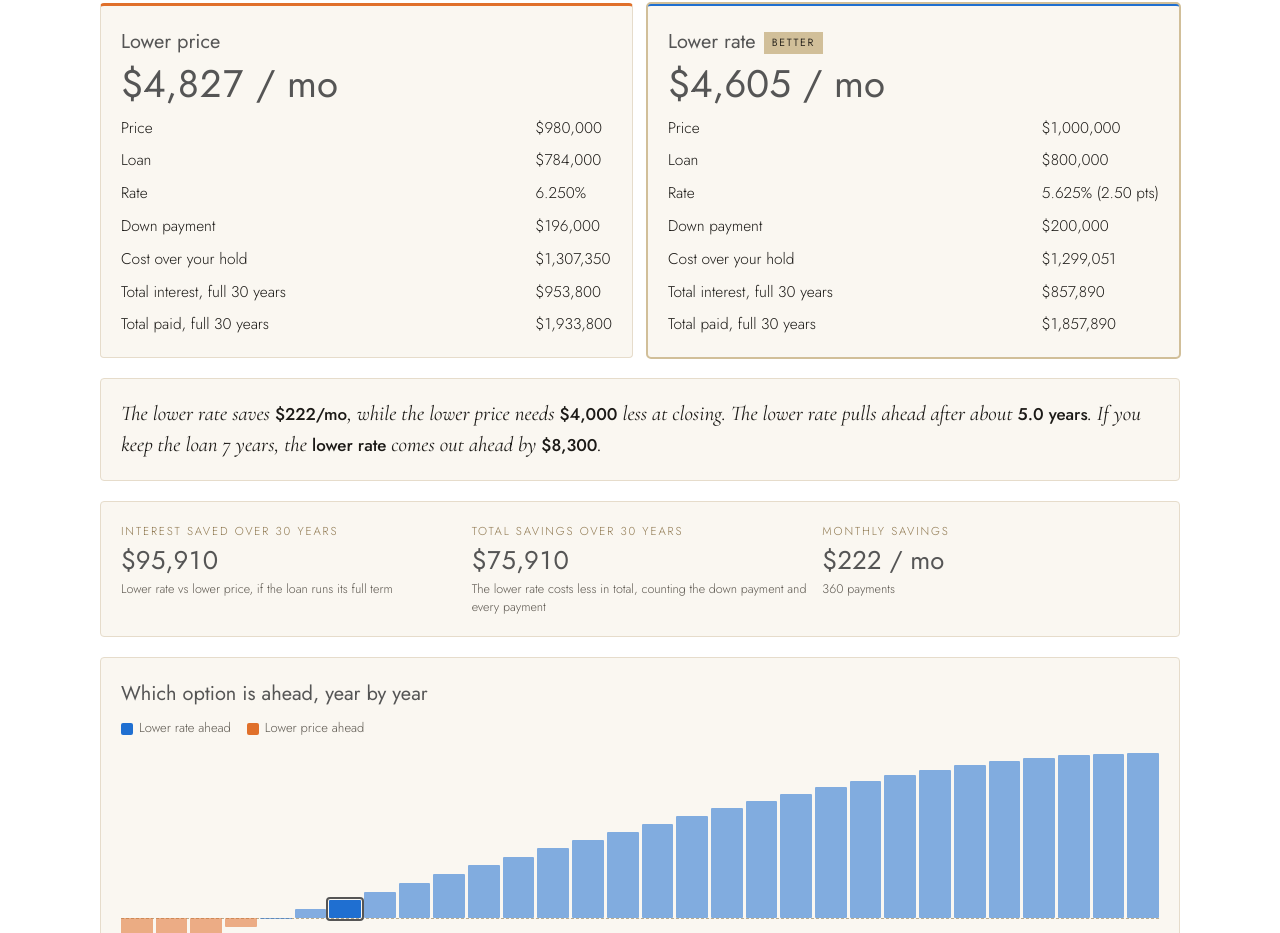
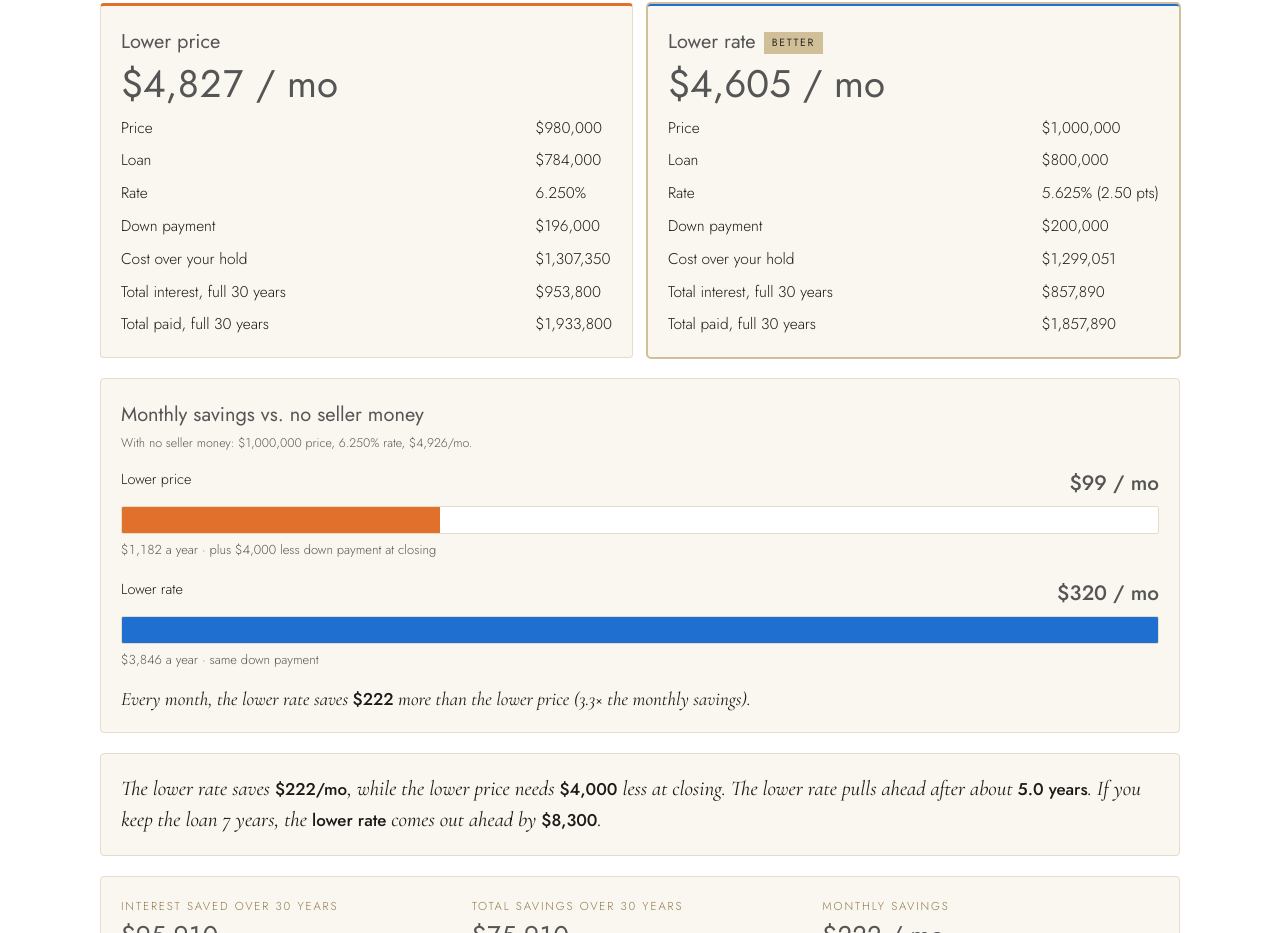
Before and after one commit to anikarenovnak/3roots, a plain HTML site: page buydown/index.html in a window 1280 px wide. Shown: the part 474-1407 px from the top of the page. Drawn offline with nearby package versions, Linux system fonts and the light colour scheme.

Commit message:
Buydown calculator: monthly savings vs no seller money
Co-Authored-By: Claude Opus 5.5 <noreply@anthropic.com>

```diff
--- a/buydown/index.html
+++ b/buydown/index.html
@@ -211,6 +211,16 @@ button:hover { background: #c4b088; }
     </div>
   </section>
 
+  <section class="panel" aria-labelledby="msH">
+    <h2 id="msH">Monthly savings vs. no seller money</h2>
+    <p class="hint" style="margin-top:4px" id="msBase"></p>
+    <div class="bars" style="margin-top:14px">
+      <div class="bar-row"><div class="bar-head"><span>Lower price</span><b id="msA"></b></div><div class="track"><div class="seg" id="msAb" style="background:var(--high)"></div></div><div class="split" id="msAt"></div></div>
+      <div class="bar-row"><div class="bar-head"><span>Lower rate</span><b id="msB"></b></div><div class="track"><div class="seg" id="msBb" style="background:var(--low)"></div></div><div class="split" id="msBt"></div></div>
+    </div>
+    <p class="verdict" style="margin-top:14px;font-size:19px" id="msV"></p>
+  </section>
+
   <section class="panel" aria-label="Verdict"><p class="verdict" id="verdict"></p></section>
 
   <section class="panel stats" aria-label="Over the full loan">
@@ -276,6 +286,13 @@ button:hover { background: #c4b088; }
     const iS = (PA * 360 - LA) - (PB * 360 - LB), tS = (DA + PA * 360) - (DB + PB * 360);
     $('s1').textContent = f(iS); $('s2').textContent = f(Math.abs(tS)); $('s2h').textContent = (tS >= 0 ? 'The lower rate costs less in total' : 'The lower price costs less in total') + ', counting the down payment and every payment';
     $('s3').textContent = f(Math.abs(PA - PB)) + ' / mo';
+    const P0 = pmt(LB, r), sA = P0 - PA, sB = P0 - PB, mxs = Math.max(sA, sB, 1);
+    $('msBase').textContent = 'With no seller money: ' + f(P) + ' price, ' + r.toFixed(3) + '% rate, ' + f(P0) + '/mo.';
+    $('msA').textContent = f(sA) + ' / mo'; $('msB').textContent = f(sB) + ' / mo';
+    $('msAb').style.width = (sA / mxs * 100) + '%'; $('msBb').style.width = (sB / mxs * 100) + '%';
+    $('msAt').textContent = f(sA * 12) + ' a year · plus ' + f(DB - DA) + ' less down payment at closing';
+    $('msBt').textContent = f(sB * 12) + ' a year · same down payment';
+    $('msV').innerHTML = 'Every month, the lower rate saves <b>' + f(Math.abs(sB - sA)) + '</b> ' + (sB >= sA ? 'more' : 'less') + ' than the lower price (' + (sA > 0 ? (sB / sA).toFixed(1) + '×' : '') + ' the monthly savings).';
     let be = 0; for (let m = 1; m <= 360; m++) { if (adv(m) >= 0) { be = m; break; } }
     const a = adv(y * 12), bWins = a >= 0;
     $('kA').classList.toggle('win', !bWins); $('kB').classList.toggle('win', bWins); $('wA').hidden = bWins; $('wB').hidden = !bWins;
```
